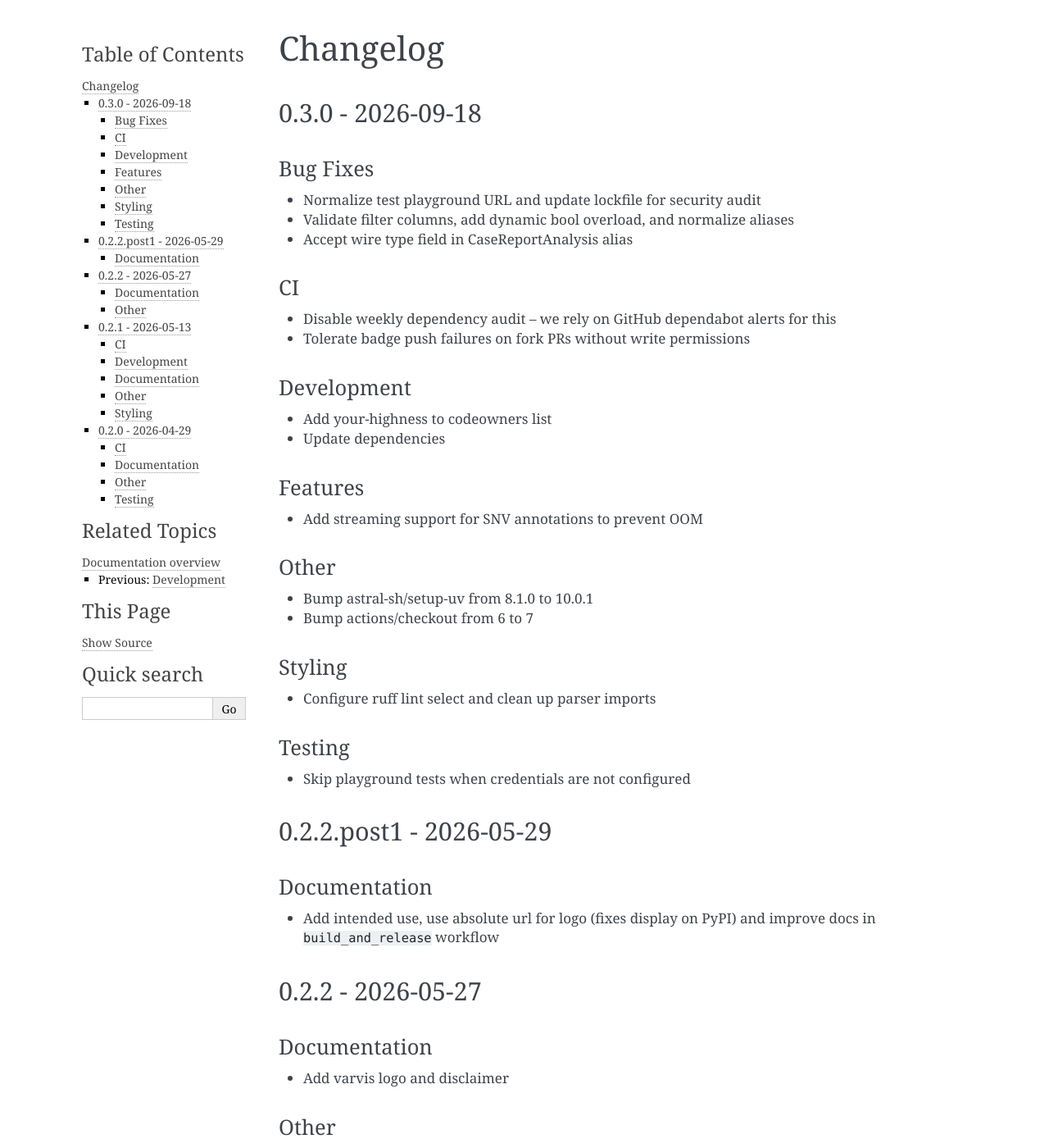
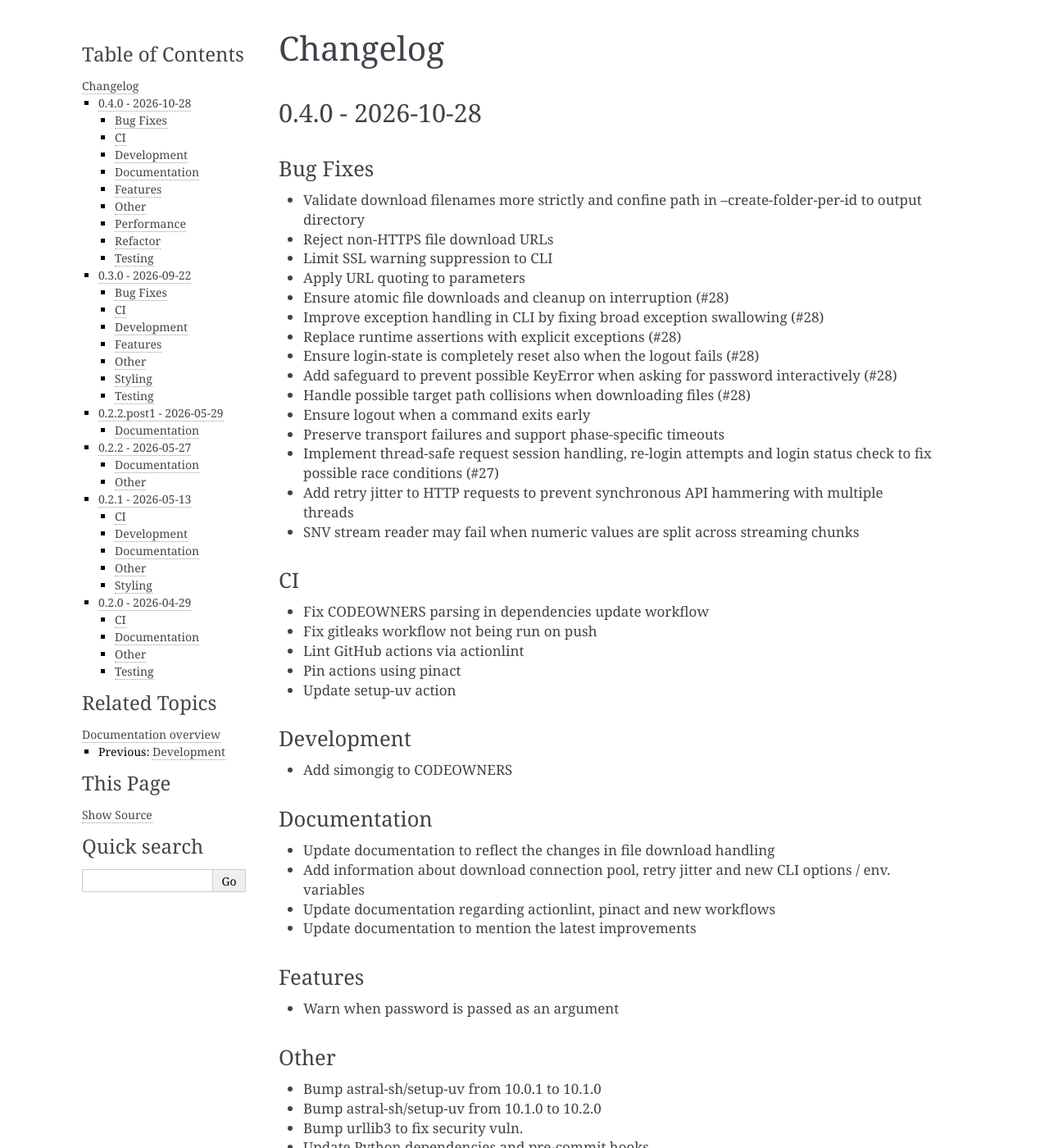
Before and after one commit to LaborBerlin/varvis-connector, a Sphinx documentation site: the page built from docs/source/changelog.rst, in a window 1280 px wide and 1400 px high. Shown: the whole window at 82% size. Built offline with Sphinx 7.4.7, drawn with Linux system fonts in a browser that asks for light colours; some of the changed text lies outside the part shown.

Commit message:
chore: version bump to v0.4.0

```diff
--- a/docs/source/changelog.rst
+++ b/docs/source/changelog.rst
@@ -1,10 +1,92 @@
 Changelog
 =========
 
-.. _030---2026-09-18:
+.. _040---2026-10-28:
 
-0.3.0 - 2026-09-18
+0.4.0 - 2026-10-28
 ------------------
+
+Bug Fixes
+~~~~~~~~~
+
+- Validate download filenames more strictly and confine path in --create-folder-per-id to output directory
+- Reject non-HTTPS file download URLs
+- Limit SSL warning suppression to CLI
+- Apply URL quoting to parameters
+- Ensure atomic file downloads and cleanup on interruption (#28)
+- Improve exception handling in CLI by fixing broad exception swallowing (#28)
+- Replace runtime assertions with explicit exceptions (#28)
+- Ensure login-state is completely reset also when the logout fails (#28)
+- Add safeguard to prevent possible KeyError when asking for password interactively (#28)
+- Handle possible target path collisions when downloading files (#28)
+- Ensure logout when a command exits early
+- Preserve transport failures and support phase-specific timeouts
+- Implement thread-safe request session handling, re-login attempts and login status check to fix possible race
+  conditions (#27)
+- Add retry jitter to HTTP requests to prevent synchronous API hammering with multiple threads
+- SNV stream reader may fail when numeric values are split across streaming chunks
+
+CI
+~~
+
+- Fix CODEOWNERS parsing in dependencies update workflow
+- Fix gitleaks workflow not being run on push
+- Lint GitHub actions via actionlint
+- Pin actions using pinact
+- Update setup-uv action
+
+Development
+~~~~~~~~~~~
+
+- Add simongig to CODEOWNERS
+
+Documentation
+~~~~~~~~~~~~~
+
+- Update documentation to reflect the changes in file download handling
+- Add information about download connection pool, retry jitter and new CLI options / env. variables
+- Update documentation regarding actionlint, pinact and new workflows
+- Update documentation to mention the latest improvements
+
+Features
+~~~~~~~~
+
+- Warn when password is passed as an argument
+
+Other
+~~~~~
+
+- Bump astral-sh/setup-uv from 10.0.1 to 10.1.0
+- Bump astral-sh/setup-uv from 10.1.0 to 10.2.0
+- Bump urllib3 to fix security vuln.
+- Update Python dependencies and pre-commit hooks
+
+Performance
+~~~~~~~~~~~
+
+- Use connection pool for downloads and add retry plus jitter (#27)
+- Reduce SNV streaming memory use with temporary-file caching
+- Use more memory-efficient pydantic function to serialize nested models to JSON instead of recursive model traversal
+- Validate model lists with pydantic TypeAdapter
+- Scan fragmented SNV values before retrying JSON decoding
+
+Refactor
+~~~~~~~~
+
+- Replace argparse FileType with deferred pathlib file handling
+
+Testing
+~~~~~~~
+
+- Make sure MOCK_URL can be changed
+- Cover playground SNV streaming and fix array-valued filters
+
+.. _030---2026-09-22:
+
+0.3.0 - 2026-09-22
+------------------
+
+.. _bug-fixes-1:
 
 Bug Fixes
 ~~~~~~~~~
@@ -13,11 +95,15 @@ Bug Fixes
 - Validate filter columns, add dynamic bool overload, and normalize aliases
 - Accept wire type field in CaseReportAnalysis alias
 
+.. _ci-1:
+
 CI
 ~~
 
 - Disable weekly dependency audit -- we rely on GitHub dependabot alerts for this
 - Tolerate badge push failures on fork PRs without write permissions
+
+.. _development-1:
 
 Development
 ~~~~~~~~~~~
@@ -25,10 +111,14 @@ Development
 - Add your-highness to codeowners list
 - Update dependencies
 
+.. _features-1:
+
 Features
 ~~~~~~~~
 
 - Add streaming support for SNV annotations to prevent OOM
+
+.. _other-1:
 
 Other
 ~~~~~
@@ -41,15 +131,20 @@ Styling
 
 - Configure ruff lint select and clean up parser imports
 
+.. _testing-1:
+
 Testing
 ~~~~~~~
 
 - Skip playground tests when credentials are not configured
+- Update author attribution in test_models
 
 .. _022post1---2026-05-29:
 
 0.2.2.post1 - 2026-05-29
 ------------------------
+
+.. _documentation-1:
 
 Documentation
 ~~~~~~~~~~~~~
@@ -61,14 +156,14 @@ Documentation
 0.2.2 - 2026-05-27
 ------------------
 
-.. _documentation-1:
+.. _documentation-2:
 
 Documentation
 ~~~~~~~~~~~~~
 
 - Add varvis logo and disclaimer
 
-.. _other-1:
+.. _other-2:
 
 Other
 ~~~~~
@@ -80,14 +175,14 @@ Other
 0.2.1 - 2026-05-13
 ------------------
 
-.. _ci-1:
+.. _ci-2:
 
 CI
 ~~
 
 - Update setup-uv action to v8.1.0 in all workflows
 
-.. _development-1:
+.. _development-2:
 
 Development
 ~~~~~~~~~~~
@@ -134,14 +229,14 @@ CI
 - Add docs pages workflow
 - Set up publishing to PyPI and GitHub releases
 
-.. _documentation-3:
+.. _documentation-4:
 
 Documentation
 ~~~~~~~~~~~~~
 
 - Add GPLv3 license and respective notes
 
-.. _other-3:
+.. _other-4:
 
 Other
 ~~~~~
@@ -149,7 +244,7 @@ Other
 - Squash git history to create first public release
 - Set up AI assistance by providing AGENTS.md and ``update-dependencies`` skill
 
-.. _testing-1:
+.. _testing-2:
 
 Testing
 ~~~~~~~
--- a/pyproject.toml
+++ b/pyproject.toml
@@ -1,6 +1,6 @@
 [project]
 name = "varvis-connector"
-version = "0.3.0"
+version = "0.4.0"
 description = "A Python package and CLI tool for interacting with the Varvis® API."
 readme = "README.md"
 authors = [
```
Also changed, not shown: other parts of docs/source/changelog.rst (+3 -3 lines), CHANGELOG.md (+69 -1 lines), 1 other file.
